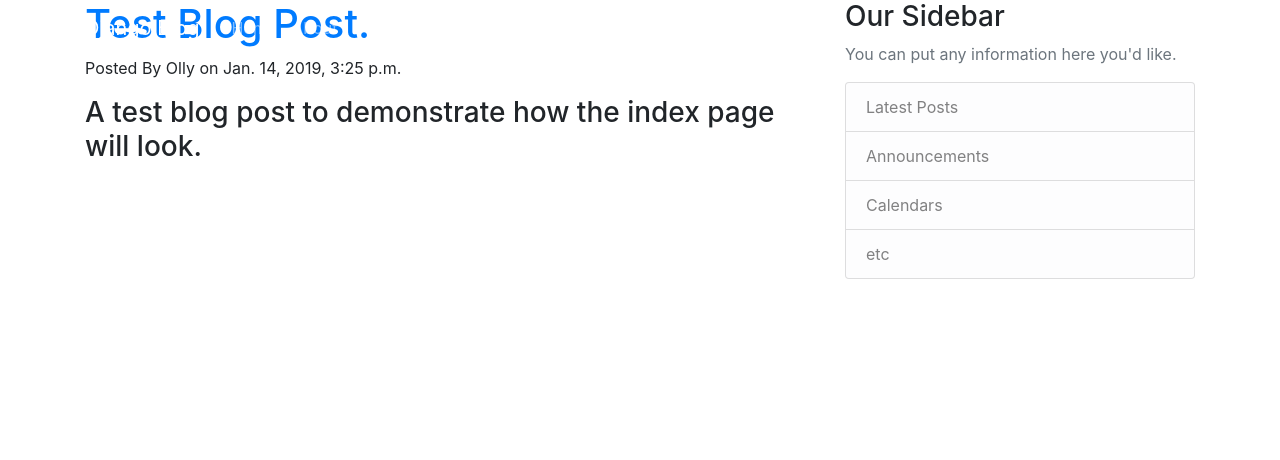
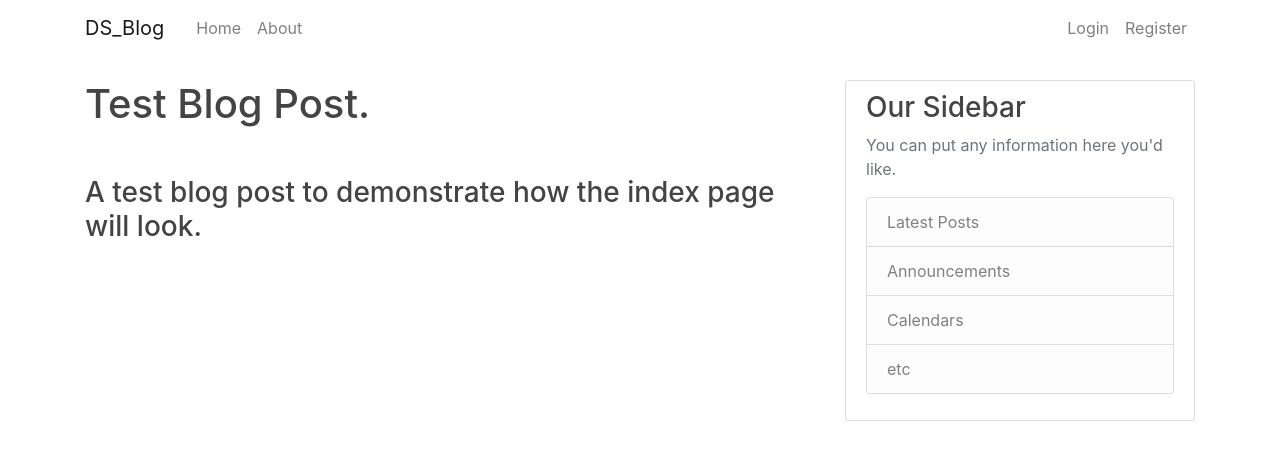
Before and after one commit to callumblanchard/ds-blog-build, a Django app: page / in a window 1280 px wide. Shown: the top 460 px of the page. Run offline with Django 3.2, Linux system fonts and the light colour scheme; data comes from the database, SQL or seed files in the repository; some libraries are stand-ins or nearby versions.

Commit message:
changes to css

```diff
--- a/blogPosts/static/blogPosts/main.css
+++ b/blogPosts/static/blogPosts/main.css
@@ -1,6 +1,6 @@
 body {
-  background: #fafafa;
-  color: #333333;
+  background: #ffffff;
+  color: #ffffff;
   margin-top: 5rem;
 }
 
@@ -12,20 +12,11 @@ ul {
   margin: 0;
 }
 
+a {
+color: #444444}
+
 .bg-steel {
   background-color: #5f788a;
-}
-
-.site-header .navbar-nav .nav-link {
-  color: #cbd5db;
-}
-
-.site-header .navbar-nav .nav-link:hover {
-  color: #ffffff;
-}
-
-.site-header .navbar-nav .nav-link.active {
-  font-weight: 500;
 }
 
 .content-section {
--- a/blogPosts/templates/blogPosts/base.html
+++ b/blogPosts/templates/blogPosts/base.html
@@ -1,5 +1,5 @@
+{% load static %}
 <!DOCTYPE html>
-{% load static %}
 <html>
 <head>
     <!--<meta http-equiv="X-UA-Compatible" content="IE=edge">-->
@@ -7,8 +7,8 @@
     <meta name="viewport" content="width=device-width, initial-scale=1, shrink-to-fit=no">
 
     <!-- Bootstrap CSS -->
-    <link rel="sylesheet" type="text/css" href="{% static 'blogPosts/main.css' %}">
     <link rel="stylesheet" href="https://stackpath.bootstrapcdn.com/bootstrap/4.2.1/css/bootstrap.min.css" integrity="sha384-GJzZqFGwb1QTTN6wy59ffF1BuGJpLSa9DkKMp0DgiMDm4iYMj70gZWKYbI706tWS" crossorigin="anonymous">
+    <link rel="stylesheet" type="text/css" href="{% static 'blogPosts/main.css' %}">
 
     {% if title %}
     <title>DS Blog - {{ title }}</title>
@@ -19,9 +19,9 @@
 </head>
 <body>
 <header class="site-header">
-    <nav class="navbar navbar-expand-md navbar-dark bg-steel fixed-top">
+    <nav class="navbar navbar-expand-md navbar-light fixed-top">
         <div class="container">
-            <a class="navbar-brand mr-4" href="/">Django Blog</a>
+            <a class="navbar-brand mr-4" href="/">DS_Blog</a>
             <button class="navbar-toggler" type="button" data-toggle="collapse" data-target="#navbarToggle" aria-controls="navbarToggle" aria-expanded="false" aria-label="Toggle navigation">
                 <span class="navbar-toggler-icon"></span>
             </button>
```
